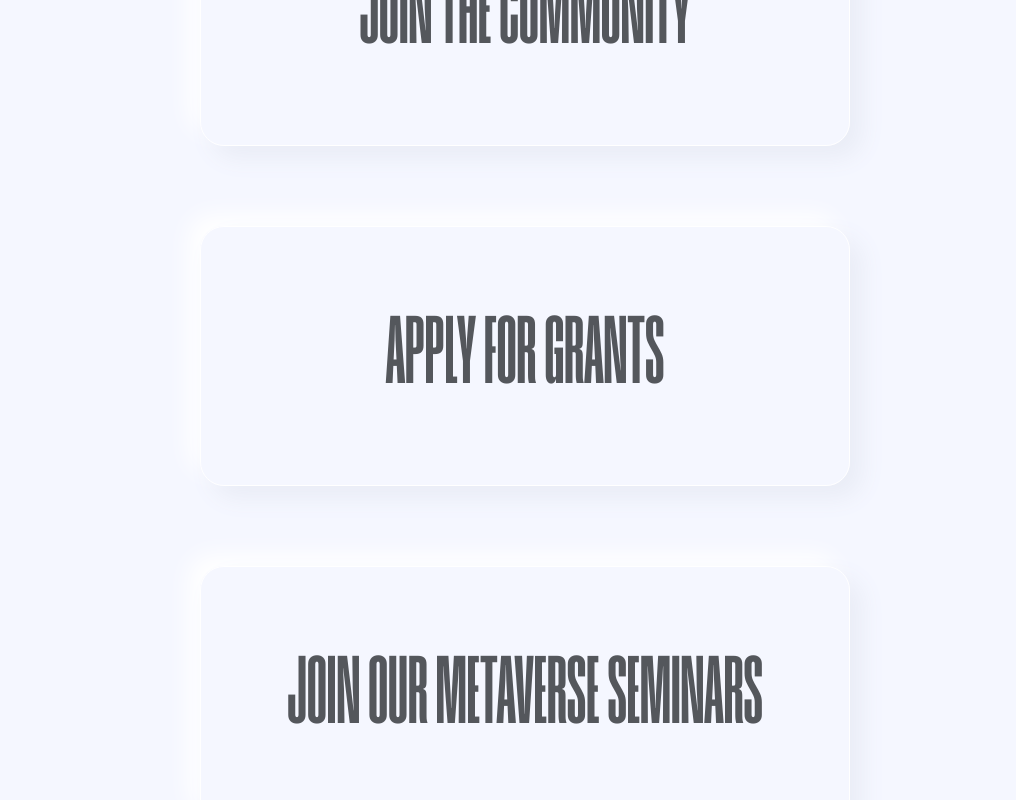
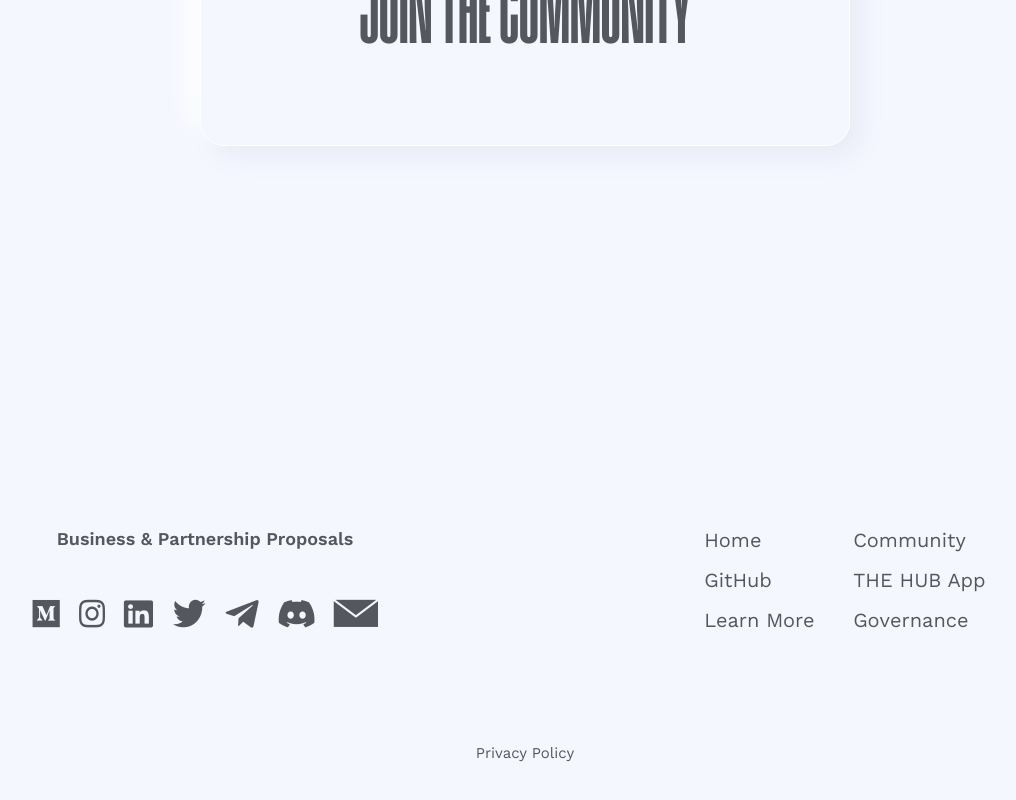
Before and after one commit to thehubdao/MGH-WebLanding, a Next.js app: page /join-us in a window 1280 px wide. Shown: the part 2235-3035 px from the top of the page, without its empty margins (115-1131 px from the left). Built offline with nearby package versions, Linux system fonts and the light colour scheme.

Commit message:
Visual changes

```diff
--- a/data/partnersAndInvestors.data.ts
+++ b/data/partnersAndInvestors.data.ts
@@ -254,9 +254,4 @@ export const BackedBy: PartnersAndInvestorsInterface[] = [
         urlImage: '/backedBy/group-5.png',
         alt: 'ocean'
     },
-    {
-        url: PartnersAndInvestorsLink.Lukso,
-        urlImage: '/backedBy/group-6.png',
-        alt: 'Lukso'
-    },
 ]
--- a/pages/join-us/index.tsx
+++ b/pages/join-us/index.tsx
@@ -37,12 +37,6 @@ export default function AboutUs() {
           <Button url={ExternalLink.Discord} extra newTab={true}>
             <p className="font-humane text-6xl md:text-8xl text-lm_icons">JOIN THE COMMUNITY</p>
           </Button>
-          <Button url={ExternalLink.Snapshot} extra newTab={true}>
-            <p className="font-humane text-6xl md:text-8xl text-lm_icons">APPLY FOR GRANTS</p>
-          </Button>
-          <Button url={ExternalLink.Spatial} extra newTab={true}>
-            <p className="font-humane text-6xl md:text-8xl text-lm_icons">JOIN OUR METAVERSE SEMINARS</p>
-          </Button>
         </div>
       </main>
     </>
```
